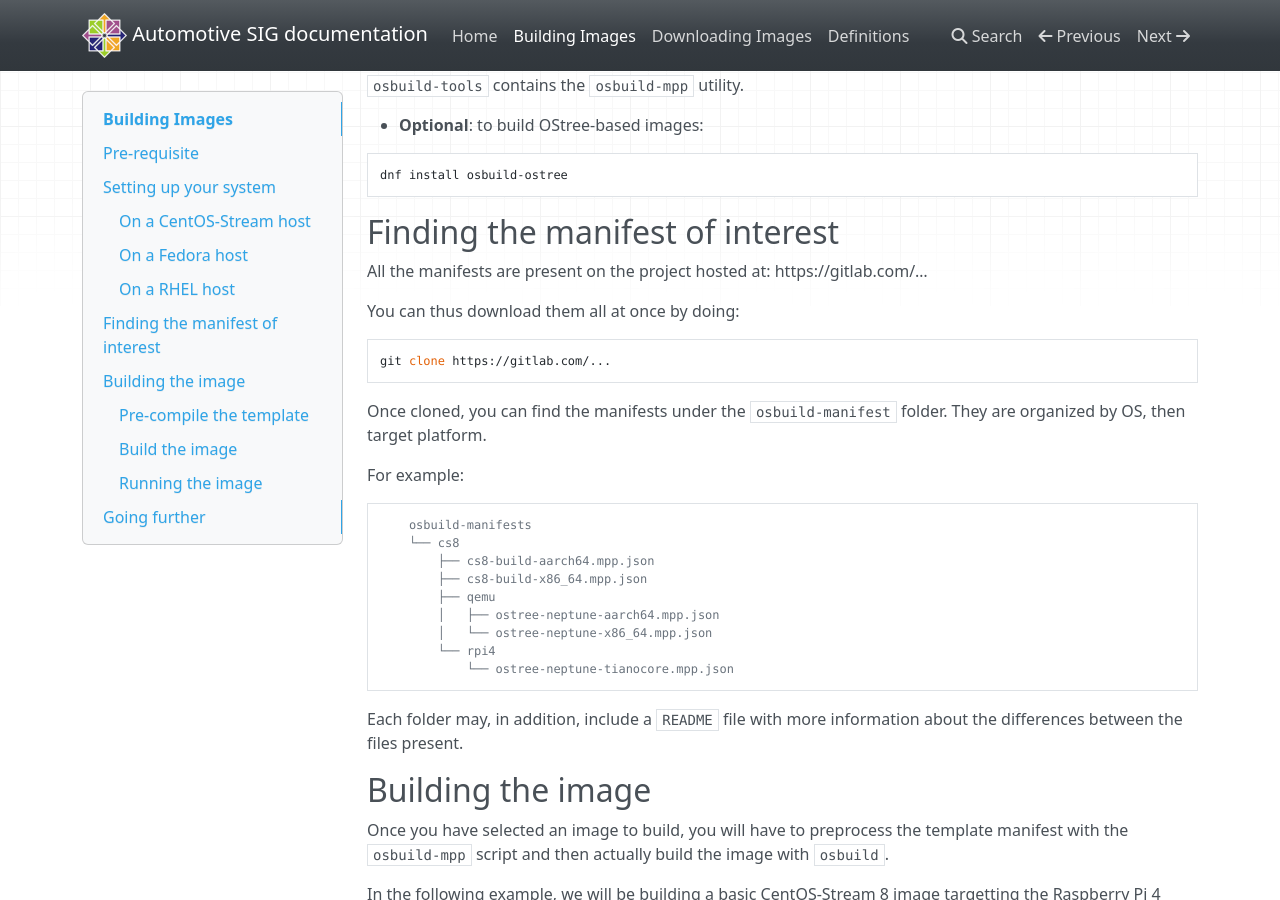
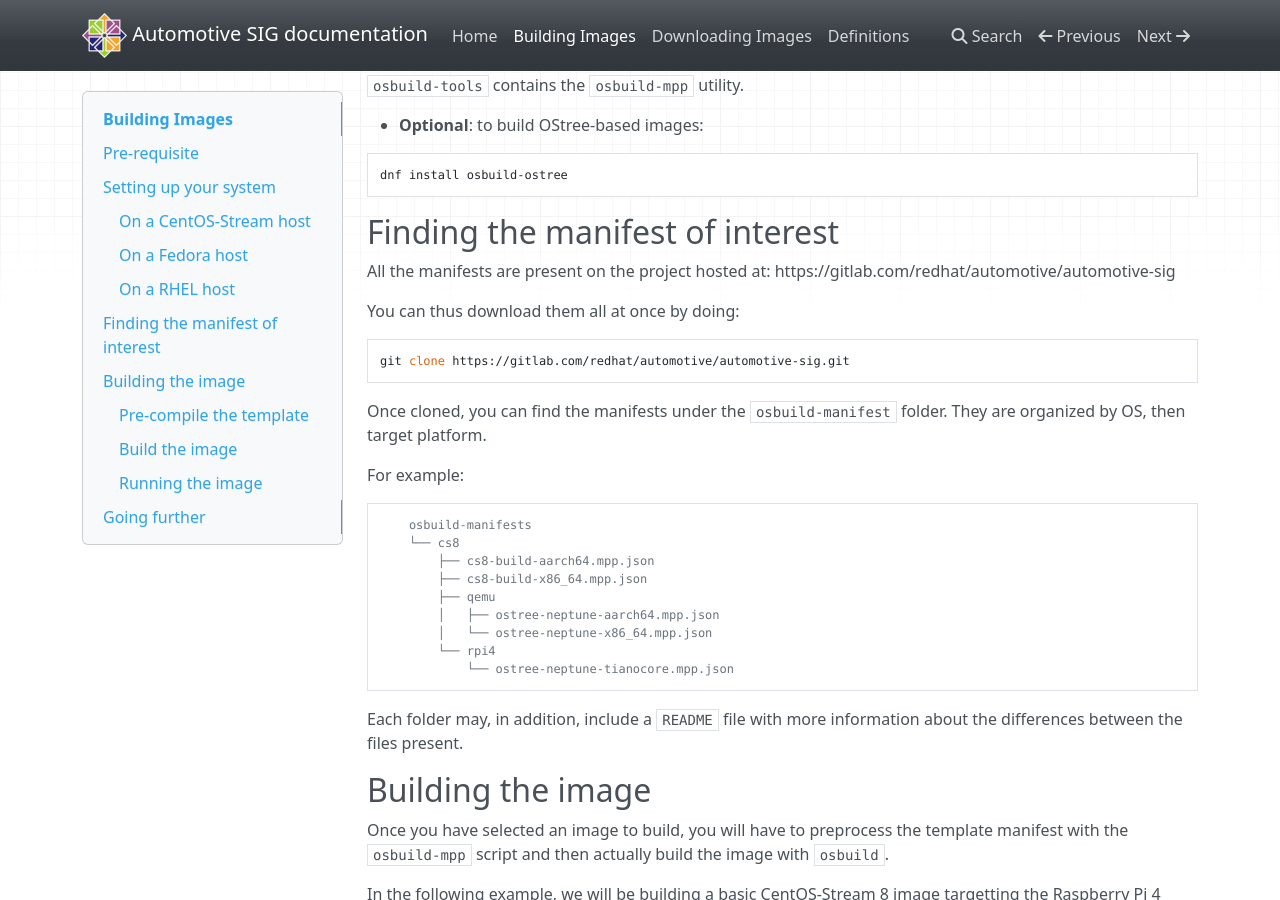
Before and after one commit to rhadp-example-repos/automotive-image-builder, an MkDocs documentation site: the page built from docs/building/index.md, in a window 1280 px wide and 900 px high, scrolled down 1290 px. Built offline with MkDocs 1.6.1, drawn with Linux system fonts in a browser that asks for light colours; nearby versions of some CDN libraries; some of the changed lines change nothing that is shown.

Commit message:
docs: Update the gitlab uris

````diff
--- a/docs/building/index.md
+++ b/docs/building/index.md
@@ -82,12 +82,12 @@ dnf install osbuild-ostree
 
 ## Finding the manifest of interest
 
-All the manifests are present on the project hosted at: https://gitlab.com/...
+All the manifests are present on the project hosted at: https://gitlab.com/redhat/automotive/automotive-sig
 
 You can thus download them all at once by doing:
 
 ```
-git clone https://gitlab.com/...
+git clone https://gitlab.com/redhat/automotive/automotive-sig.git
 ```
 
 Once cloned, you can find the manifests under the `osbuild-manifest` folder.
````
